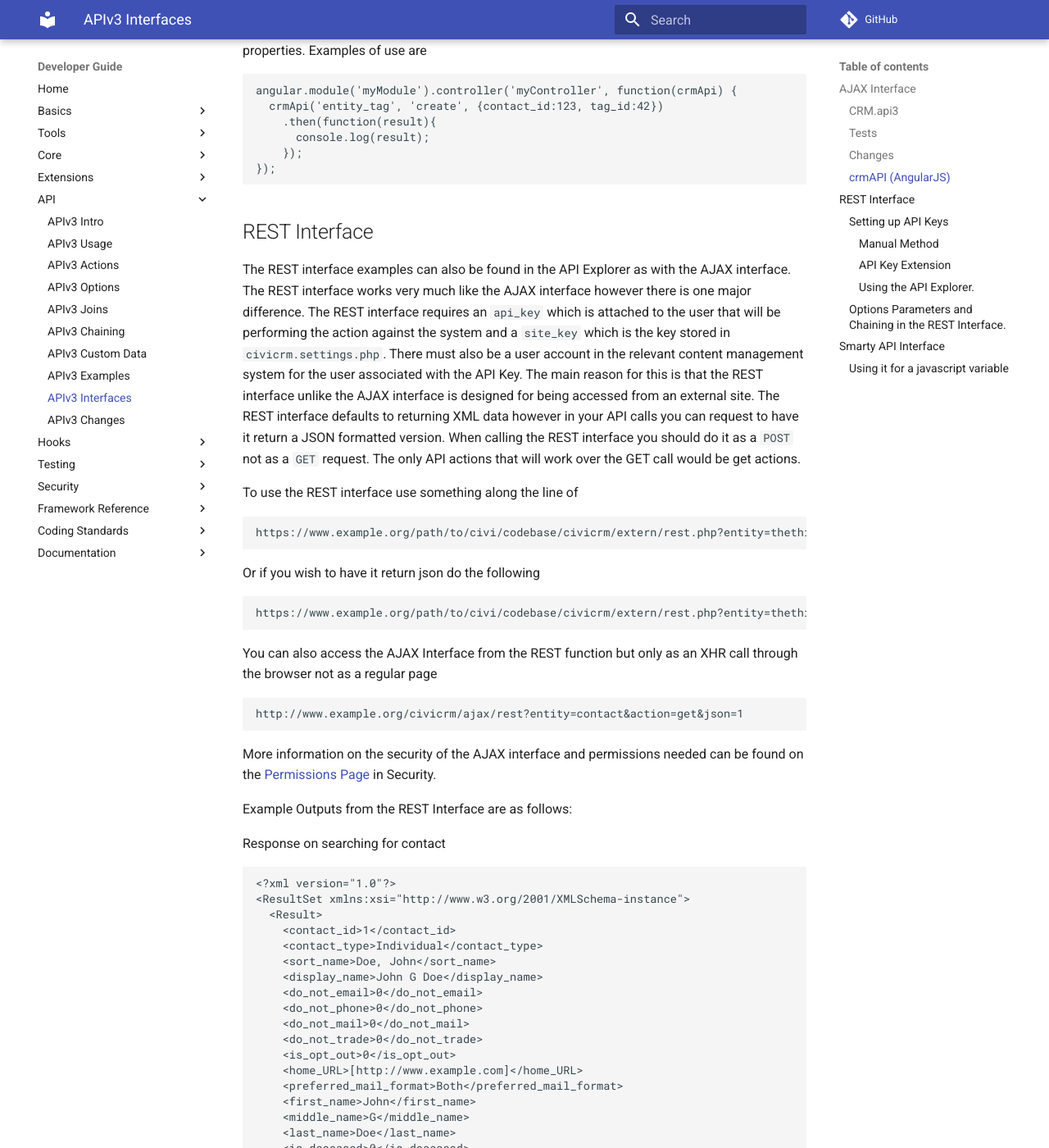
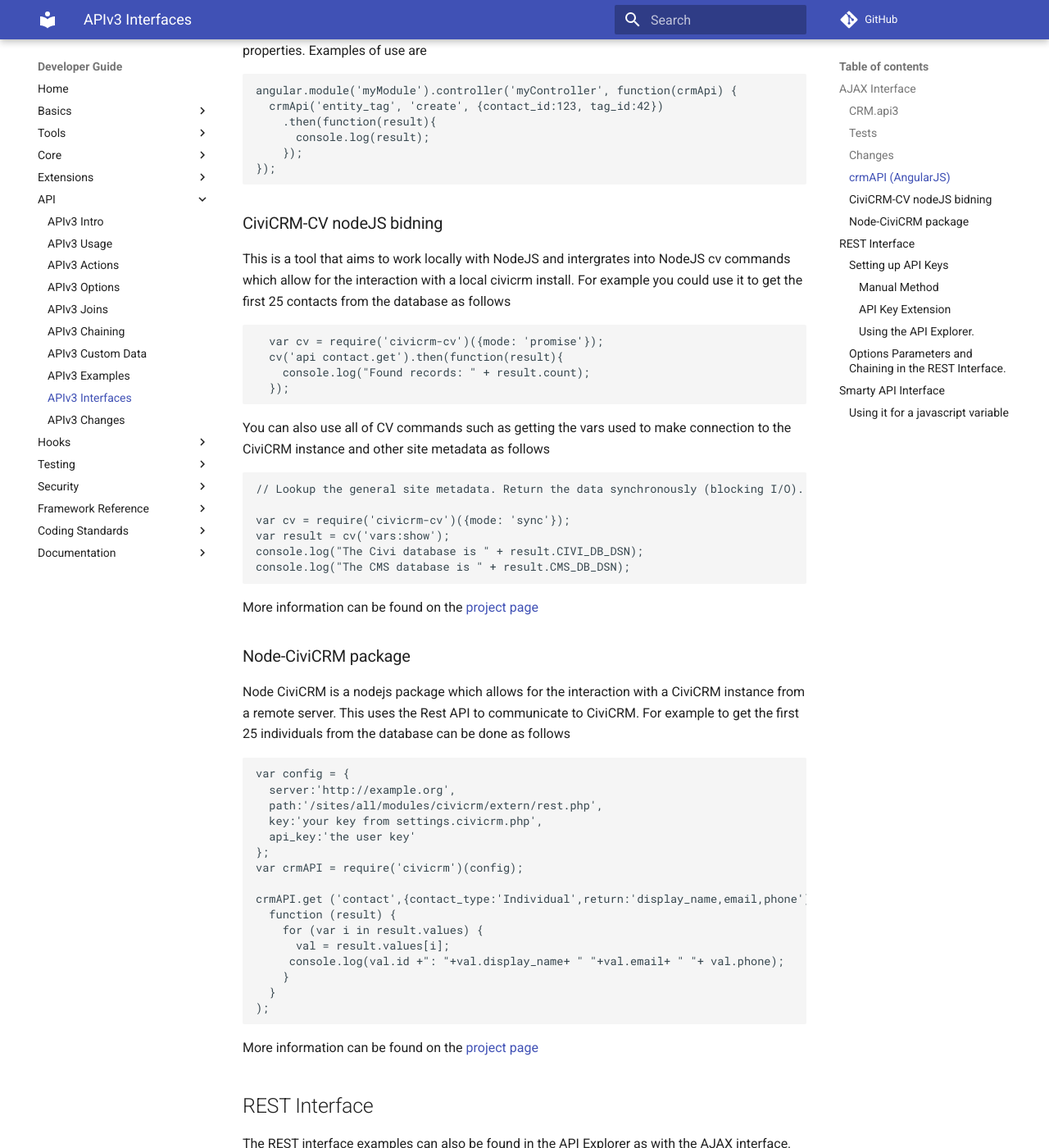
Before and after one commit to civicrm/civicrm-dev-docs, an MkDocs documentation site: the page built from docs/api/interfaces.md, in a window 1280 px wide and 1400 px high, scrolled down 2063 px. Shown: the whole window at 82% size. Built offline with MkDocs 1.6.1 and Material for MkDocs 9.7.7, drawn with Linux system fonts in a browser that asks for light colours; comment, search, counter and statistics services are not loaded; old or Windows-style settings are respelled for this version of MkDocs.

Commit message:
Close off issue 120 by documenting cv-nodejs and node-civicrm js bindings that can be used to interact with CiviCRM

````diff
--- a/docs/api/interfaces.md
+++ b/docs/api/interfaces.md
@@ -85,6 +85,54 @@
     });
 });
 ```
+
+### CiviCRM-CV nodeJS bidning {#cv-nodejs}
+
+This is a tool that aims to work locally with NodeJS and intergrates into NodeJS cv commands which allow for the interaction with a local civicrm install. For example you could use it to get the first 25 contacts from the database as follows
+
+```javascript
+  var cv = require('civicrm-cv')({mode: 'promise'});
+  cv('api contact.get').then(function(result){
+    console.log("Found records: " + result.count);
+  });
+```
+
+You can also use all of CV commands such as getting the vars used to make connection to the CiviCRM instance and other site metadata as follows
+
+```javascript
+// Lookup the general site metadata. Return the data synchronously (blocking I/O).
+
+var cv = require('civicrm-cv')({mode: 'sync'});
+var result = cv('vars:show');
+console.log("The Civi database is " + result.CIVI_DB_DSN);
+console.log("The CMS database is " + result.CMS_DB_DSN);
+```
+More information can be found on the [project page](https://github.com/civicrm/cv-nodejs)
+
+### Node-CiviCRM package {#node-civicrm}
+
+Node CiviCRM is a nodejs package which allows for the interaction with a CiviCRM instance from a remote server. This uses the Rest API to communicate to CiviCRM. For example to get the first 25 individuals from the database can be done as follows
+
+```javascript
+var config = {
+  server:'http://example.org',
+  path:'/sites/all/modules/civicrm/extern/rest.php',
+  key:'your key from settings.civicrm.php',
+  api_key:'the user key'
+};
+var crmAPI = require('civicrm')(config);
+
+crmAPI.get ('contact',{contact_type:'Individual',return:'display_name,email,phone'},
+  function (result) {
+    for (var i in result.values) {
+      val = result.values[i];
+     console.log(val.id +": "+val.display_name+ " "+val.email+ " "+ val.phone);
+    }
+  }
+);
+```
+
+More information can be found on the [project page](https://github.com/TechToThePeople/node-civicrm)
 
 ## REST Interface {:#rest}
 
````
